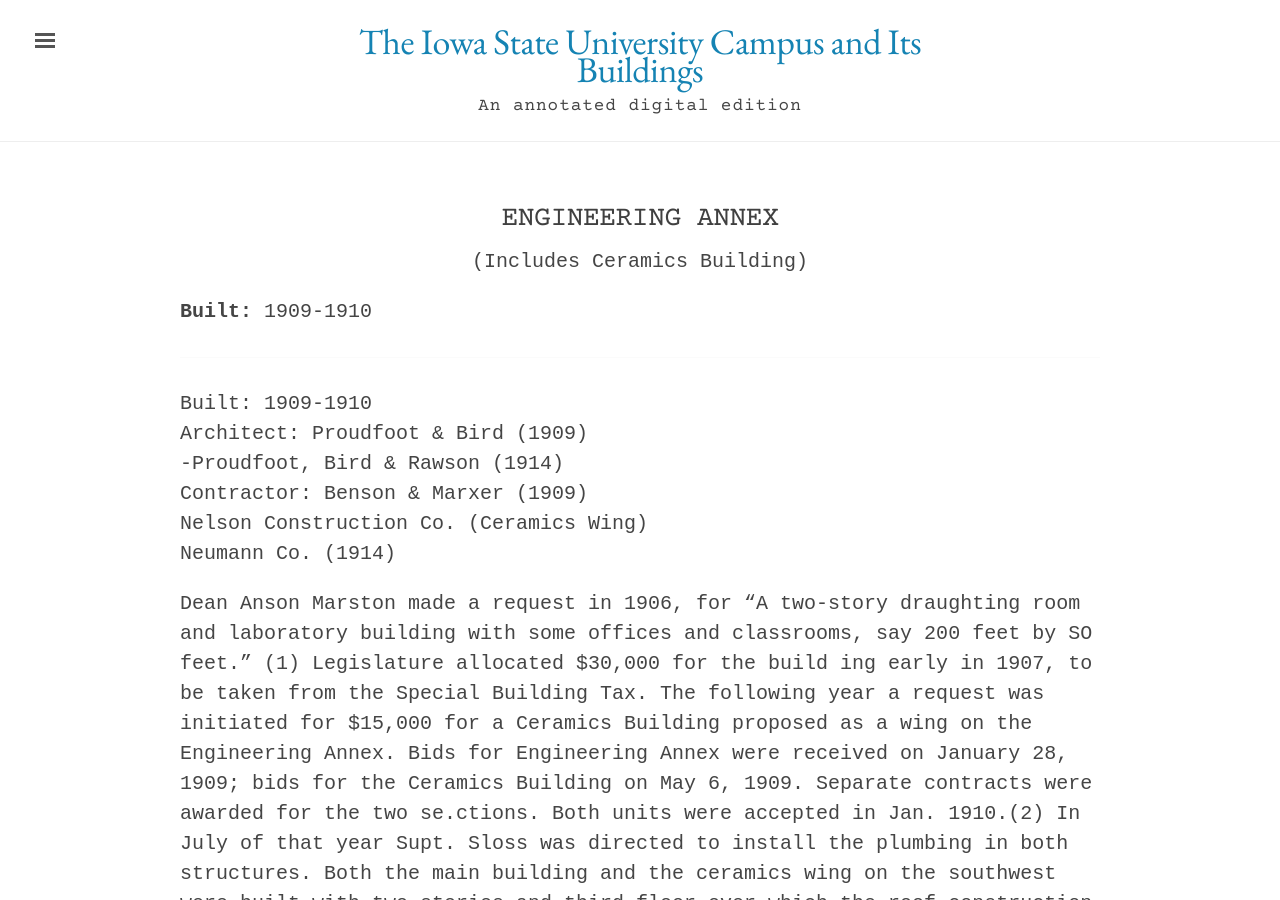
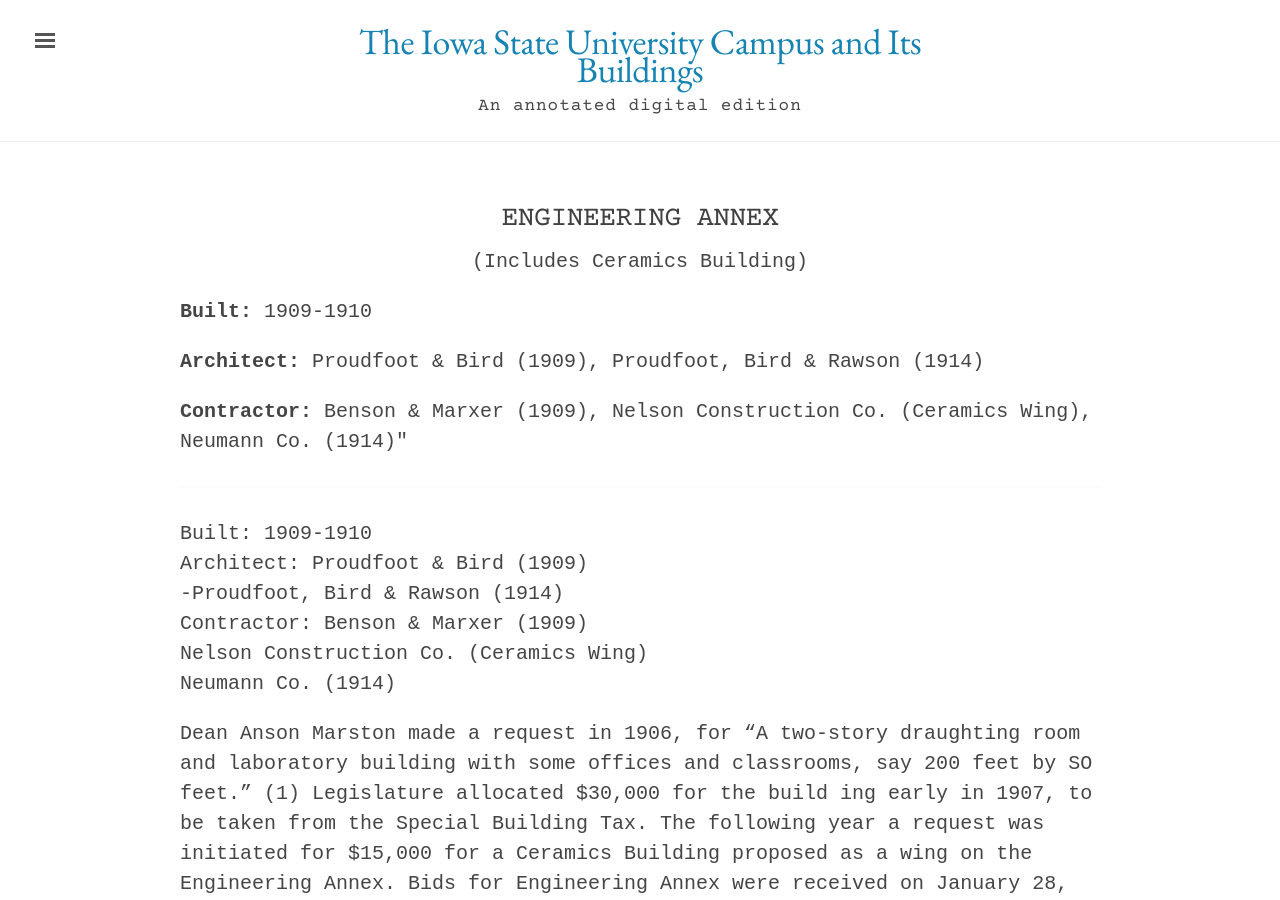
Before and after one commit to emanderson811/day-edition, a Jekyll site: the page built from _texts/buildings/061day-engineering-annex.md, in a window 1280 px wide and 900 px high. Built offline with Jekyll 4.4.1, drawn with Linux system fonts in a browser that asks for light colours; some of the changed text lies outside the part shown.

Commit message:
Update 061day-engineering-annex.md

```diff
--- a/_texts/buildings/061day-engineering-annex.md
+++ b/_texts/buildings/061day-engineering-annex.md
@@ -5,7 +5,12 @@
 built: 1909-1910
 addition:
 architect:
+  - "Proudfoot & Bird  (1909)"
+  - "Proudfoot,  Bird & Rawson  (1914)"
 contractor:
+  - "Benson & Marxer  (1909)"
+  - "Nelson Construction Co.  (Ceramics Wing)"
+  - Neumann Co.  (1914)"
 razed:
 author:
 rights: Public Domain
```
Also changed, not shown: other parts of _texts/buildings/061day-engineering-annex.md (+2 -0 lines).
